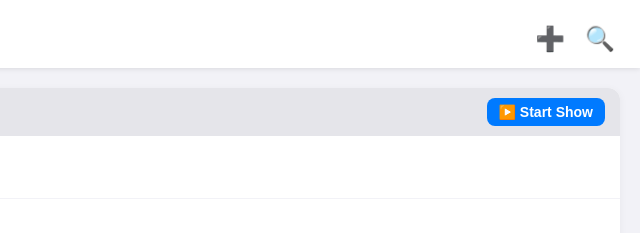
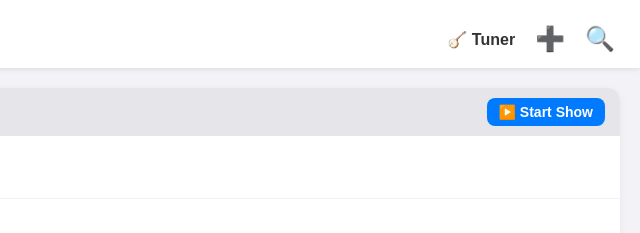
Before and after one commit to rafitavares/my-guitar-app, a plain HTML site: page index.html in a window 1280 px wide. Shown: the top 233 px of the page, 640-1280 px from the left. Drawn offline with Linux system fonts and the light colour scheme.

Commit message:
Update index.html

```diff
--- a/index.html
+++ b/index.html
@@ -83,6 +83,8 @@
     <div class="header">
         <h2>🎸 Chords</h2>
         <div class="header-buttons">
+            <button class="icon-btn" onclick="window.location.href='tuner.html'" style="font-size: 16px; font-weight: bold;">🪕 Tuner</button>
+
             <button class="icon-btn" onclick="toggleAddSong()">➕</button>
             <button class="icon-btn" onclick="toggleSearch()">🔍</button>
         </div>
```
